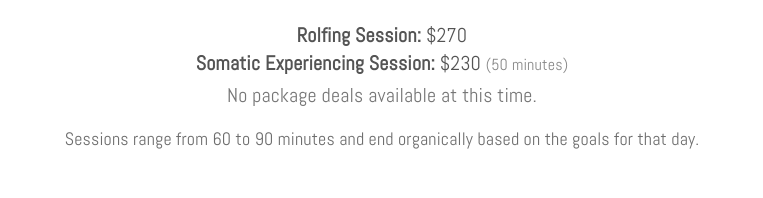
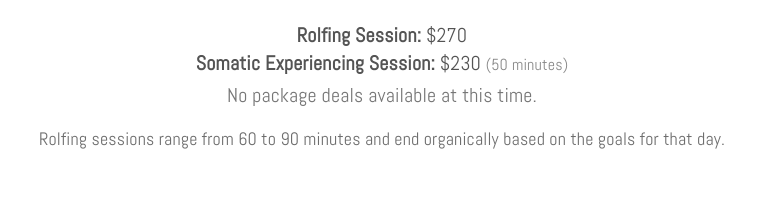
Before and after one commit to rccaputi-cmd/ryansrolfing, an Astro site: page /services in a window 1280 px wide. Shown: the part 837-1035 px from the top of the page, 258-1021 px from the left. Built offline with nearby package versions, Linux system fonts and the light colour scheme; Astro itself is replaced by a stand-in of ours; a web font is replaced by a local one.

Commit message:
Clarify: Rolfing sessions are 60-90 min

```diff
--- a/src/pages/services.astro
+++ b/src/pages/services.astro
@@ -23,7 +23,7 @@ const services = [
         <p><strong>Rolfing Session:</strong> $270</p>
       <p><strong>Somatic Experiencing Session:</strong> $230 <span class="text-base text-[#545454]/70">(50 minutes)</span></p>
         <p class="mt-1 text-[#545454]/80">No package deals available at this time.</p>
-        <p class="mt-4 text-lg text-[#545454]/85">Sessions range from 60 to 90 minutes and end organically based on the goals for that day.</p>
+        <p class="mt-4 text-lg text-[#545454]/85">Rolfing sessions range from 60 to 90 minutes and end organically based on the goals for that day.</p>
       </div>
     </div>
 
```
